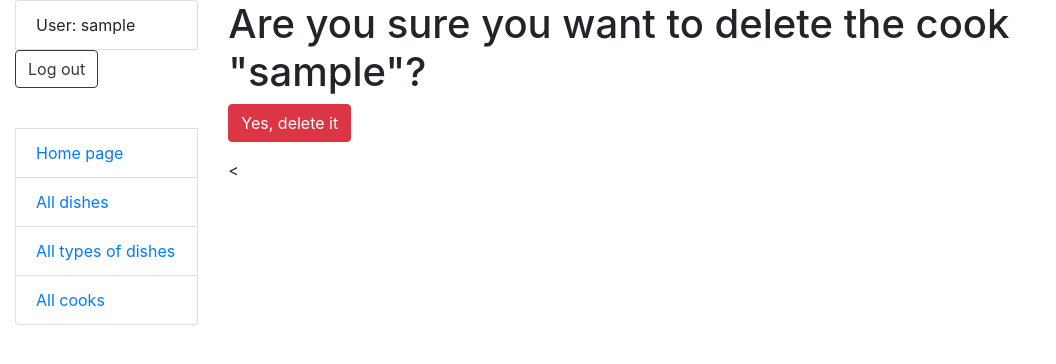
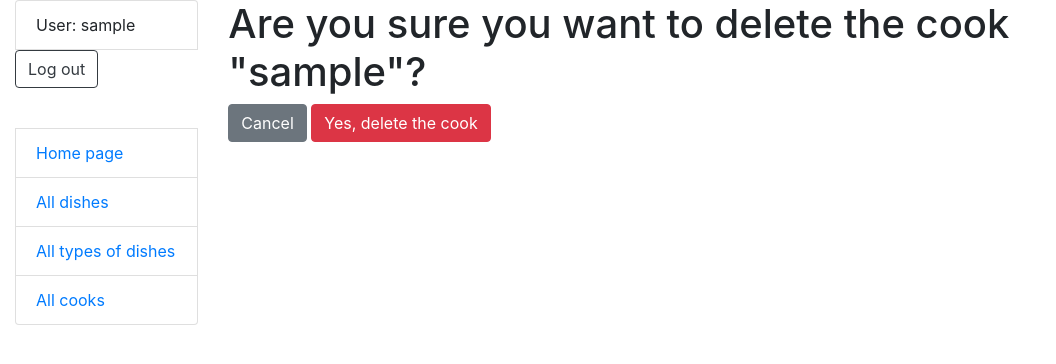
Before and after one commit to AndriiFn/restaurant-kitchen-service, a Django app: page /cooks/1/delete/ in a window 1280 px wide. Shown: the top 364 px of the page, without its empty margins (0-1056 px from the left). Run offline with Django 5.2, Linux system fonts and the light colour scheme; the visitor is signed in with stand-in values (Sample User, id 1); data comes from the database, SQL or seed files in the repository.

Commit message:
create and implement cook_confirm_delete.html page

```diff
--- a/templates/kitchen_services/cook_confirm_delete.html
+++ b/templates/kitchen_services/cook_confirm_delete.html
@@ -4,7 +4,8 @@
   <h1>Are you sure you want to delete the cook "{{ cook.username }}"?</h1>
   <form action="" method="post">
     {% csrf_token %}
-    <input type="submit" value="Yes, delete it" class="btn btn-danger">
+    <a href="{% url 'kitchen_services:cook-list' %}" class="btn btn-secondary">Cancel</a>
+    <input type="submit" value="Yes, delete the cook" class="btn btn-danger inline-form">
   </form>
-  <
+
 {% endblock %}
```
